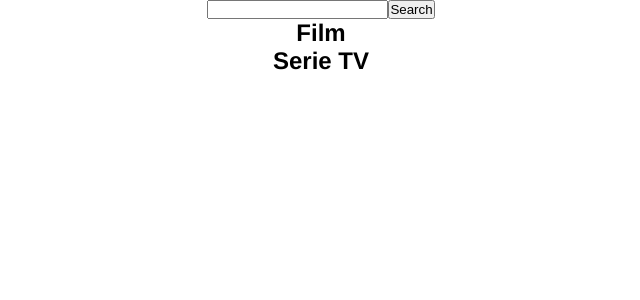
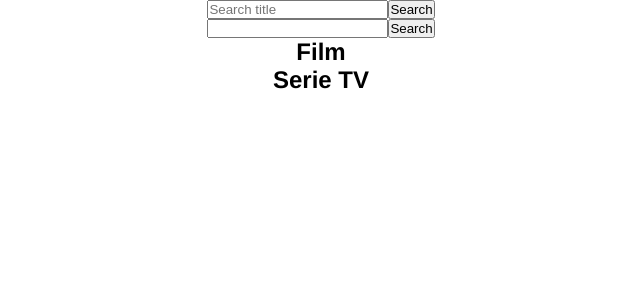
Before and after one commit to lorenzo-guerrini/vue-boolflix, a Vue app: page / in a window 1280 px wide. Shown: the top 300 px of the page, without its empty margins (319-959 px from the left). Built offline with nearby package versions, Linux system fonts and the light colour scheme; what vue-flagpack would draw is missing.

Commit message:
Creato Header

```diff
--- a/src/App.vue
+++ b/src/App.vue
@@ -1,16 +1,19 @@
 <template>
   <div id="app">
+    <Header />
     <Main />
   </div>
 </template>
 
 <script>
 import Main from "@/components/macro/Main.vue";
+import Header from "@/components/macro/Header.vue";
 
 export default {
   name: "App",
   components: {
     Main,
+    Header,
   },
 };
 </script>
--- /dev/null
+++ b/src/components/commons/Search.vue
@@ -0,0 +1,26 @@
+<template>
+  <div>
+    <input
+      type="text"
+      v-model="inputSearch"
+      id="search-bar"
+      @keyup="$emit('searchTitle', inputSearch)"
+      placeholder="Search title"
+    />
+    <button @click="$emit('searchTitle', inputSearch)">Search</button>
+  </div>
+</template>
+
+<script>
+export default {
+  name: "Search",
+  props: {},
+  data() {
+    return {
+      inputSearch: "",
+    };
+  },
+};
+</script>
+
+<style lang="scss" scoped></style>
--- /dev/null
+++ b/src/components/macro/Header.vue
@@ -0,0 +1,17 @@
+<template>
+  <header>
+    <Search />
+  </header>
+</template>
+
+<script>
+import Search from "../commons/Search.vue";
+export default {
+  name: "Header",
+  components: {
+    Search,
+  },
+};
+</script>
+
+<style></style>
```
